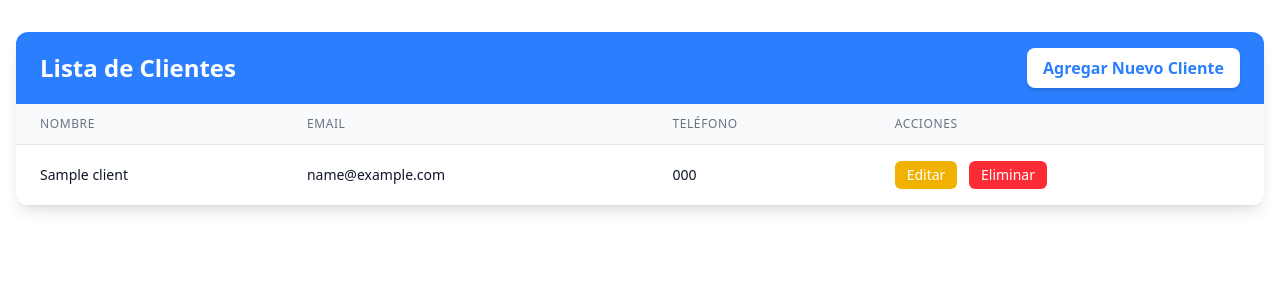
After one commit to ulysses-ck/ifts-pp4-proyecto-integrador, a Django app: page /client/list/ in a window 1280 px wide. The commit adds this page. Shown: the top 300 px of the page. Run offline with Django 5.2, Linux system fonts and the light colour scheme; tables that the repository leaves empty hold one stand-in row (values such as "Sample post"); style sheets or scripts are compiled from the project's sources; some libraries are stand-ins or nearby versions.

Commit message:
feat: implement client management views and templates for listing, updating, and deleting clients

```diff
--- /dev/null
+++ b/apps/client/templates/list-client.html
@@ -0,0 +1,55 @@
+{% extends 'base.html' %}
+
+{% block content %}
+<div class="container mx-auto px-4 py-8">
+    <div class="bg-white rounded-xl shadow-lg overflow-hidden">
+        <!-- Header -->
+        <div class="bg-blue-500 px-6 py-4 flex justify-between items-center">
+            <h2 class="text-2xl font-bold text-white">Lista de Clientes</h2>
+            <a href="{% url 'client:create_client' %}"
+               class="bg-white hover:bg-gray-100 text-blue-500 font-semibold py-2 px-4 rounded-lg shadow-md transition duration-300 ease-in-out">
+                Agregar Nuevo Cliente
+            </a>
+        </div>
+
+        <!-- Table -->
+        <div class="overflow-x-auto">
+            <table class="min-w-full divide-y divide-gray-200">
+                <thead class="bg-gray-50">
+                    <tr>
+                        <th class="px-6 py-3 text-left text-xs font-medium text-gray-500 uppercase tracking-wider">Nombre</th>
+                        <th class="px-6 py-3 text-left text-xs font-medium text-gray-500 uppercase tracking-wider">Email</th>
+                        <th class="px-6 py-3 text-left text-xs font-medium text-gray-500 uppercase tracking-wider">Teléfono</th>
+                        <th class="px-6 py-3 text-left text-xs font-medium text-gray-500 uppercase tracking-wider">Acciones</th>
+                    </tr>
+                </thead>
+                <tbody class="bg-white divide-y divide-gray-200">
+                    {% for client in clients %}
+                    <tr class="hover:bg-gray-50">
+                        <td class="px-6 py-4 whitespace-nowrap text-sm text-gray-900">{{ client.name }}</td>
+                        <td class="px-6 py-4 whitespace-nowrap text-sm text-gray-900">{{ client.email }}</td>
+                        <td class="px-6 py-4 whitespace-nowrap text-sm text-gray-900">{{ client.phone }}</td>
+                        <td class="px-6 py-4 whitespace-nowrap text-sm font-medium space-x-2">
+                            <a href="{% url 'client:update_client' client.pk %}"
+                               class="inline-flex items-center px-3 py-1 bg-yellow-500 hover:bg-yellow-600 text-white text-sm font-medium rounded-md transition-colors">
+                                Editar
+                            </a>
+                            <a href="{% url 'client:delete_client' client.pk %}"
+                               class="inline-flex items-center px-3 py-1 bg-red-500 hover:bg-red-600 text-white text-sm font-medium rounded-md transition-colors">
+                                Eliminar
+                            </a>
+                        </td>
+                    </tr>
+                    {% empty %}
+                    <tr>
+                        <td colspan="4" class="px-6 py-4 text-center text-sm text-gray-500">
+                            No hay clientes registrados.
+                        </td>
+                    </tr>
+                    {% endfor %}
+                </tbody>
+            </table>
+        </div>
+    </div>
+</div>
+{% endblock %}
--- a/apps/client/urls.py
+++ b/apps/client/urls.py
@@ -4,4 +4,7 @@ app_name = 'client' #defino el namespace para las urls
 urlpatterns = [
     path('',views.ClientHome.as_view(), name='Home_client'),
     path('create/',views.CLientCreateView.as_view(), name='create_client'),
+    path('list/', views.ClientListView.as_view(), name='list_client'),
+    path('update/<int:pk>/', views.ClientUpdateView.as_view(), name='update_client'),
+    path('delete/<int:pk>/', views.ClientDeleteView.as_view(), name='delete_client'),
 ]
--- a/apps/client/views.py
+++ b/apps/client/views.py
@@ -14,3 +14,20 @@ class CLientCreateView(CreateView):
     template_name = "formulario_client.html"
     fields = ['name', 'email', 'phone']
     success_url = reverse_lazy('client:Home_client')
+
+class ClientListView(ListView):
+    model = Client
+    template_name = 'list-client.html'
+    context_object_name = 'clients'
+    ordering = ['name']
+
+class ClientUpdateView(UpdateView):
+    model = Client
+    template_name = 'formulario_client.html'
+    fields = ['name', 'email', 'phone']
+    success_url = reverse_lazy('client:list_client')
+
+class ClientDeleteView(DeleteView):
+    model = Client
+    template_name = 'client_confirm_delete.html'
+    success_url = reverse_lazy('client:list_client')
```
Also changed, not shown: apps/client/templates/client_confirm_delete.html (added, +21 -0 lines), apps/client/templates/formulario_client.html (+50 -7 lines).
